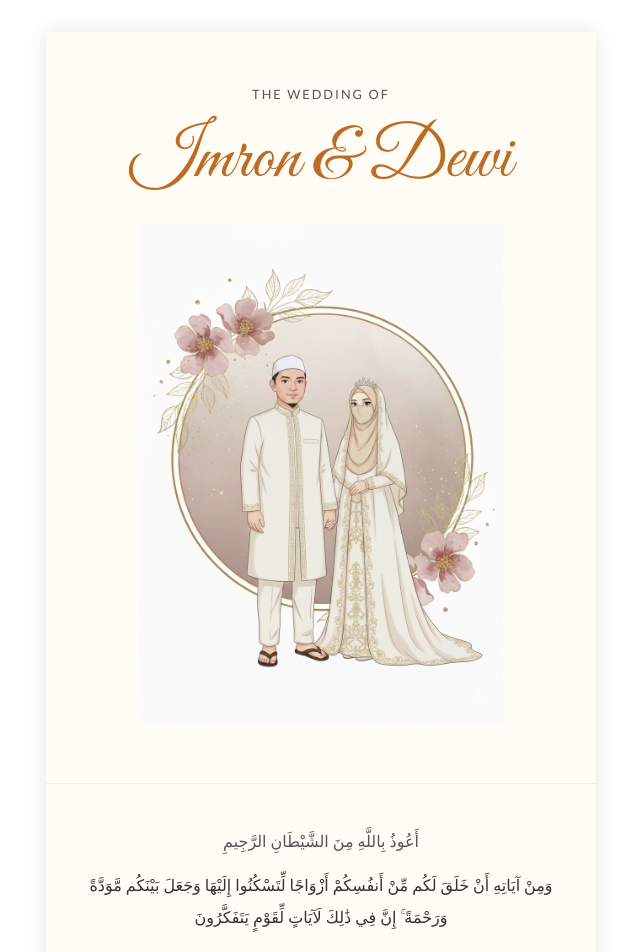
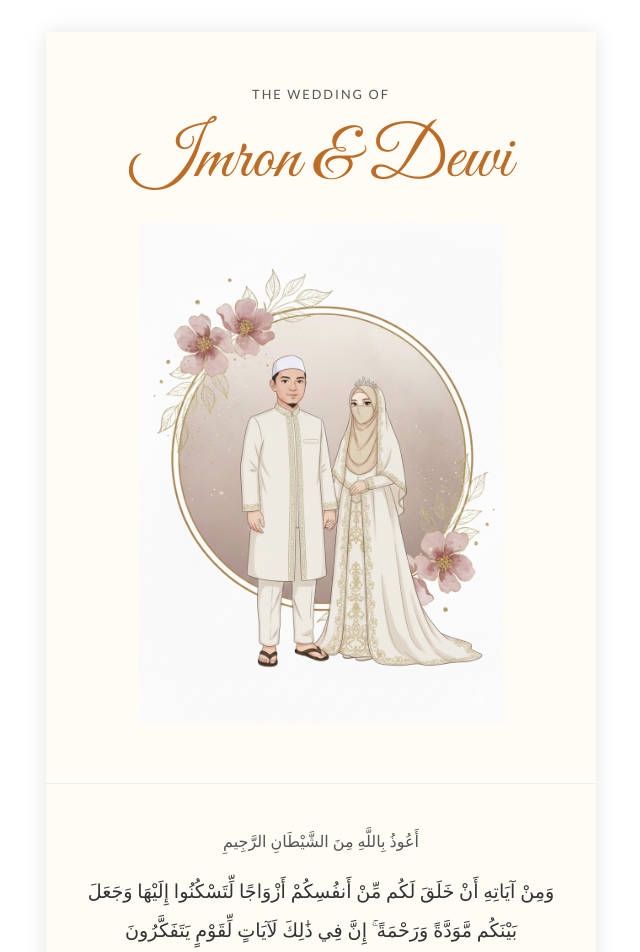
Before and after one commit to muhammadimron/wedding-invitation, a Vue app in the folder undangan-pernikahan/: page / in a window 1280 px wide. Shown: the top 952 px of the page, without its empty margins (319-959 px from the left). Built offline with nearby package versions, Linux system fonts and the light colour scheme; no server answers.

Commit message:
adjust font arab 2

```diff
--- a/undangan-pernikahan/src/App.vue
+++ b/undangan-pernikahan/src/App.vue
@@ -342,7 +342,7 @@ h2 {
 
 .arab-text {
   font-family: 'Scheherazade New', serif;
-  font-size: 1.2rem;
+  font-size: 1rem;
   line-height: 2;
   margin-bottom: 20px;
   color: #333;
@@ -538,7 +538,7 @@ footer {
   }
 
   .arab-text {
-    font-size: 1rem;
+    font-size: 1.2rem;
   }
 
   .terjemahan {
```
